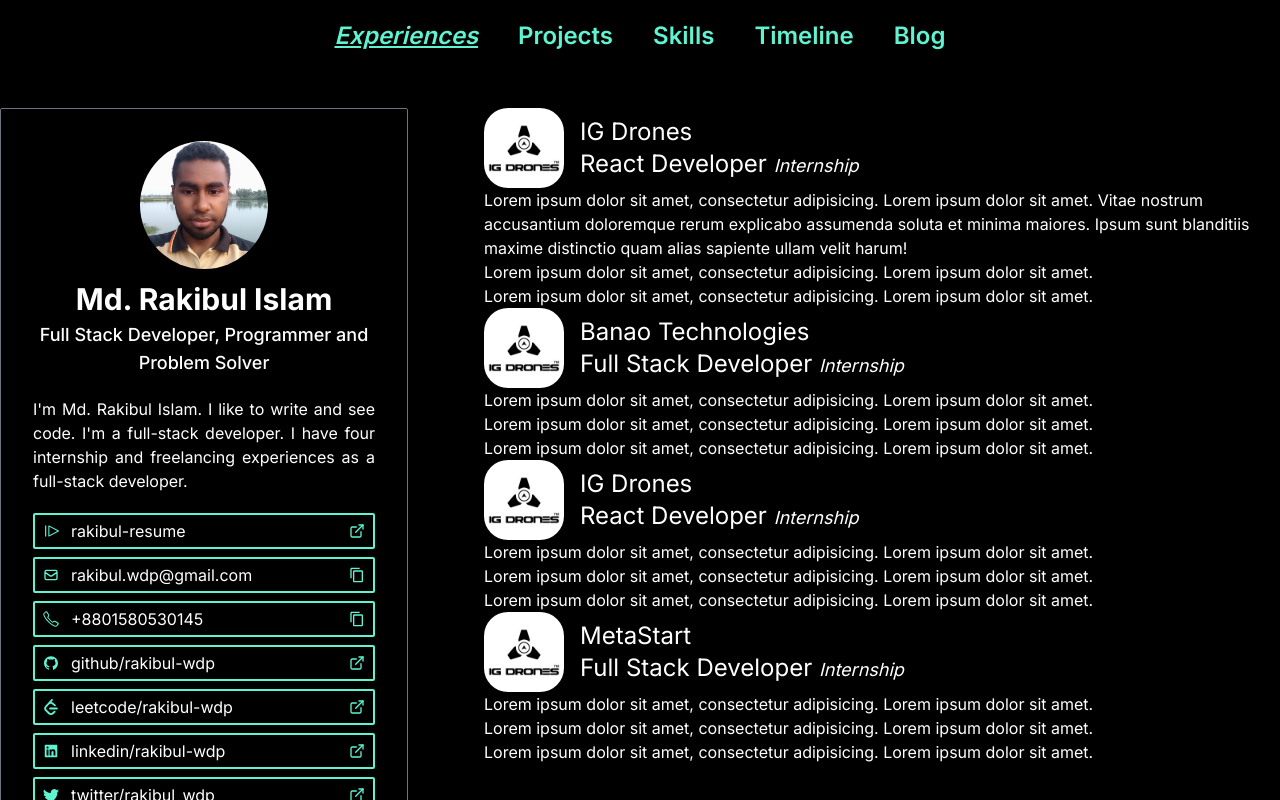
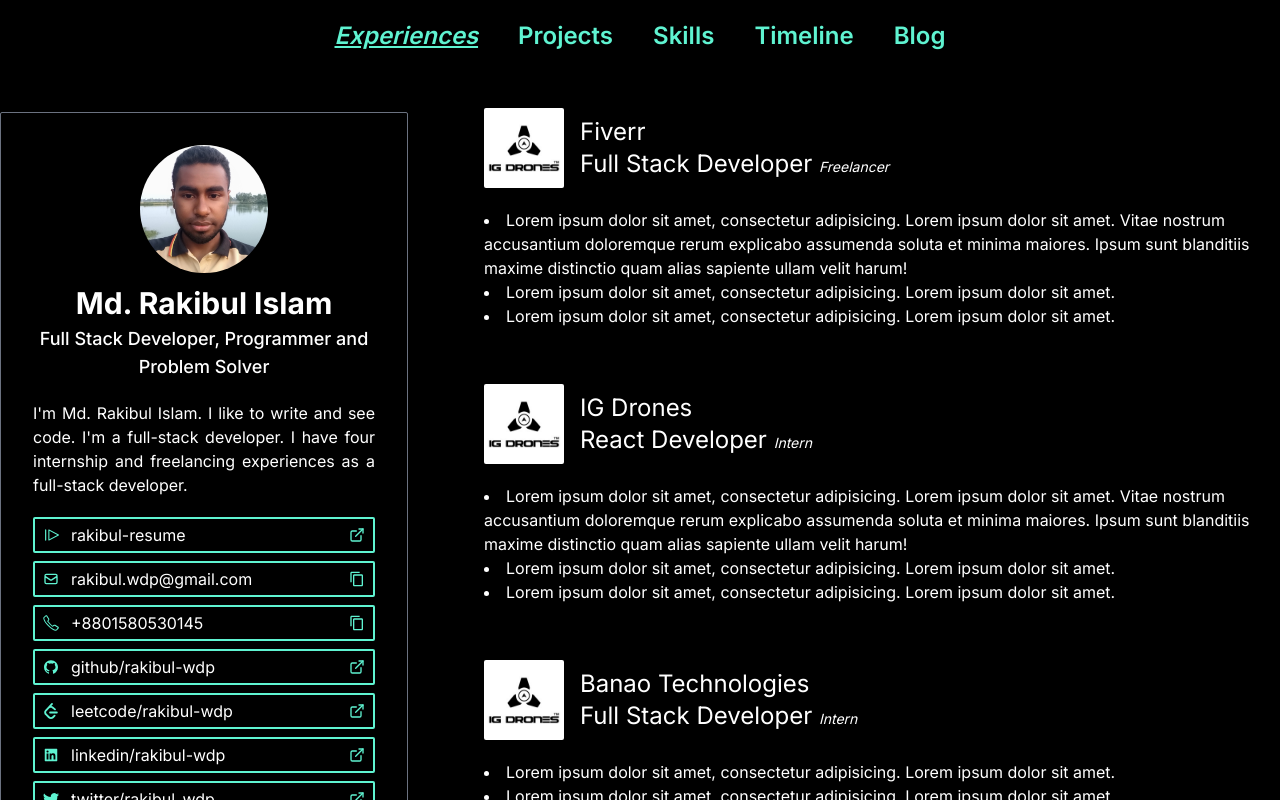
Before and after one commit to rakibul-wdp/portfolio, a Next.js app: page / in a window 1280 px wide. Shown: the top 800 px of the page. Built offline with nearby package versions, Linux system fonts and the light colour scheme.

Commit message:
fix some style

```diff
--- a/app/page.tsx
+++ b/app/page.tsx
@@ -5,10 +5,13 @@ export default function Home() {
   return (
     <main>
       {experiences.map((experience) => (
-        <div className="text-start text-white px-5" key={experience.id}>
+        <div
+          className="flex flex-col mb-14 text-white px-5"
+          key={experience.id}
+        >
           <div className="flex items-center">
             <Image
-              className="w-20 h-20 rounded-3xl"
+              className="w-20 h-20 rounded-sm"
               src={experience.avatar}
               alt="company logo"
             />
@@ -16,11 +19,11 @@ export default function Home() {
               <h1 className="text-2xl">{experience.companyName}</h1>
               <h2 className="text-2xl">
                 {experience.role}{" "}
-                <span className="italic text-lg">{experience.designation}</span>
+                <span className="italic text-sm">{experience.designation}</span>
               </h2>
             </div>
           </div>
-          <ul>
+          <ul className="mt-5 list-disc list-inside">
             {experience.descriptions.map((des) => (
               <li key={des.id}>{des.des}</li>
             ))}
--- a/components/About.tsx
+++ b/components/About.tsx
@@ -4,7 +4,7 @@ import Contact from "./Contact";
 
 const About = () => {
   return (
-    <section className="text-white flex flex-col items-center justify-center border-[0.01px] rounded-sm border-gray-500 p-8">
+    <section className="text-white flex flex-col items-center justify-center sticky top-28 border-[0.01px] rounded-sm border-gray-500 p-8">
       <Image
         className="w-32 h-32 rounded-full"
         src={Rakibul}
--- a/constants/experiences.ts
+++ b/constants/experiences.ts
@@ -4,9 +4,9 @@ export const experiences = [
   {
     id: 1,
     avatar: IGDrones,
-    companyName: "IG Drones",
-    role: "React Developer",
-    designation: "Internship",
+    companyName: "Fiverr",
+    role: "Full Stack Developer",
+    designation: "Freelancer",
     timePeriod: "04/2023-Current",
     descriptions: [
       {
@@ -26,14 +26,14 @@ export const experiences = [
   {
     id: 2,
     avatar: IGDrones,
-    companyName: "Banao Technologies",
-    role: "Full Stack Developer",
-    designation: "Internship",
+    companyName: "IG Drones",
+    role: "React Developer",
+    designation: "Intern",
     timePeriod: "04/2023-Current",
     descriptions: [
       {
         id: 1,
-        des: "Lorem ipsum dolor sit amet, consectetur adipisicing. Lorem ipsum dolor sit amet.",
+        des: "Lorem ipsum dolor sit amet, consectetur adipisicing. Lorem ipsum dolor sit amet. Vitae nostrum accusantium doloremque rerum explicabo assumenda soluta et minima maiores. Ipsum sunt blanditiis maxime distinctio quam alias sapiente ullam velit harum!",
       },
       {
         id: 2,
@@ -48,9 +48,9 @@ export const experiences = [
   {
     id: 3,
     avatar: IGDrones,
-    companyName: "IG Drones",
-    role: "React Developer",
-    designation: "Internship",
+    companyName: "Banao Technologies",
+    role: "Full Stack Developer",
+    designation: "Intern",
     timePeriod: "04/2023-Current",
     descriptions: [
       {
@@ -70,9 +70,31 @@ export const experiences = [
   {
     id: 4,
     avatar: IGDrones,
+    companyName: "Oasis Infobyte",
+    role: "Full Stack Developer",
+    designation: "Intern",
+    timePeriod: "04/2023-Current",
+    descriptions: [
+      {
+        id: 1,
+        des: "Lorem ipsum dolor sit amet, consectetur adipisicing. Lorem ipsum dolor sit amet.",
+      },
+      {
+        id: 2,
+        des: "Lorem ipsum dolor sit amet, consectetur adipisicing. Lorem ipsum dolor sit amet.",
+      },
+      {
+        id: 3,
+        des: "Lorem ipsum dolor sit amet, consectetur adipisicing. Lorem ipsum dolor sit amet.",
+      },
+    ],
+  },
+  {
+    id: 5,
+    avatar: IGDrones,
     companyName: "MetaStart",
     role: "Full Stack Developer",
-    designation: "Internship",
+    designation: "Intern",
     timePeriod: "04/2023-Current",
     descriptions: [
       {
```
